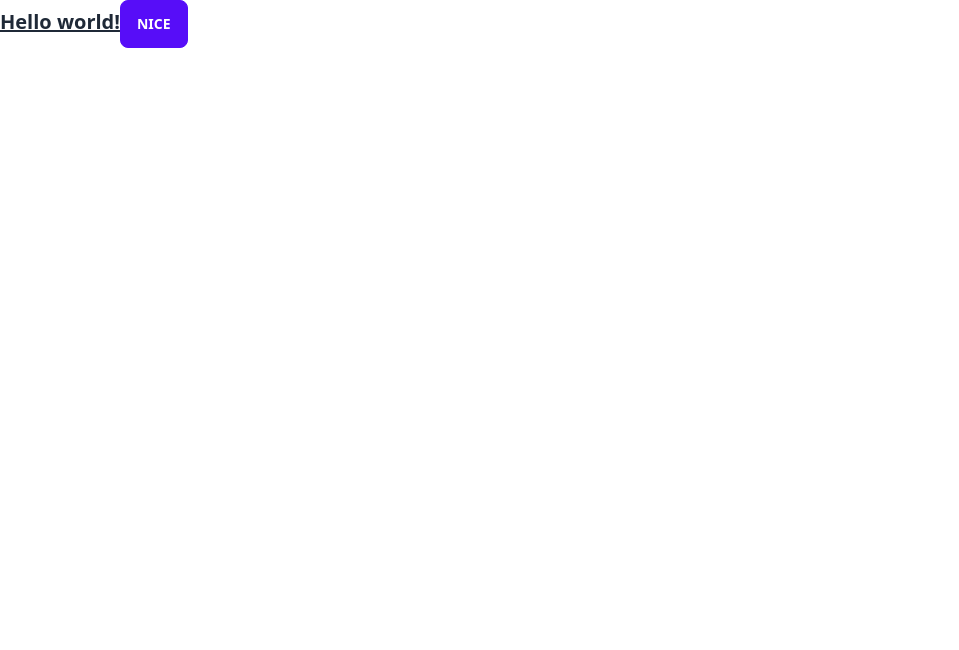
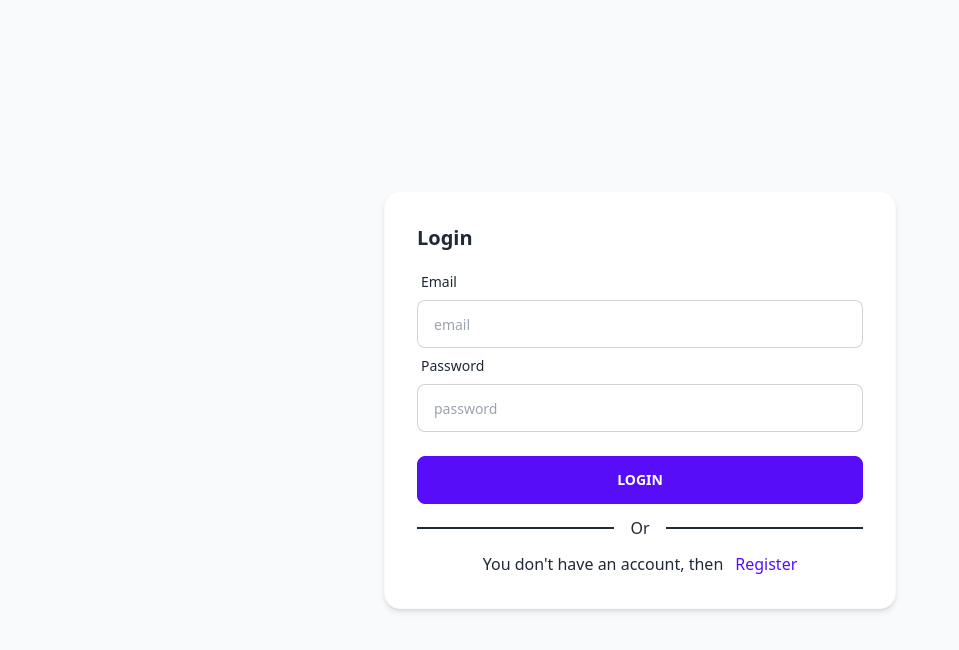
Before and after one commit to kakaprodo/zatech-ecommerce-clientside, a React (Create React App) app: page / in a window 1280 px wide. Shown: the top 650 px of the page, without its empty margins (0-959 px from the left). Built offline with nearby package versions, Linux system fonts and the light colour scheme.

Commit message:
UI - Authentication: design signup and login page

```diff
--- a/package.json
+++ b/package.json
@@ -9,6 +9,7 @@
     "daisyui": "^1.25.4",
     "react": "^17.0.2",
     "react-dom": "^17.0.2",
+    "react-router-dom": "^6.2.1",
     "react-scripts": "5.0.0",
     "web-vitals": "^2.1.4"
   },
--- a/src/App.js
+++ b/src/App.js
@@ -1,11 +1,13 @@
+import React from 'react';
+import { BrowserRouter } from "react-router-dom";
+import AppRoute from "./pages/app-route";
 import './App.css';
 
 function App() {
   return (
-    <h1 className="text-xl font-bold underline">
-      Hello world!
-      <button className="btn btn-primary">Nice</button>
-    </h1>
+    <BrowserRouter>
+      <AppRoute />
+    </BrowserRouter>
   );
 }
 
--- /dev/null
+++ b/src/pages/app-route.js
@@ -0,0 +1,16 @@
+import React from 'react';
+import { Routes, Route } from "react-router-dom";
+import RouteName from '../utility/route-names';
+import LoginPage from './auth/login';
+import RegisterPage from './auth/register';
+
+const AppRoute = () => {
+    return (
+        <Routes>
+            <Route path={RouteName.INDEX} element={<LoginPage />} />
+            <Route path={RouteName.REGISTER} element={<RegisterPage />} />
+        </Routes>
+    );
+}
+
+export default AppRoute;
--- /dev/null
+++ b/src/pages/auth/login.js
@@ -0,0 +1,42 @@
+import React from 'react';
+import { Link } from 'react-router-dom';
+import RouteName from '../../utility/route-names';
+
+const LoginPage = () => {
+
+    return (
+        <div className="hero min-h-screen bg-base-200">
+
+            <div className="card w-full max-w-lg card-bordered shadow-md bg-white">
+                <div className='card-body'>
+                    <span className='card-title'>Login</span>
+                    <div className="form-control">
+                        <label className="label">
+                            <span className="label-text">Email</span>
+                        </label>
+                        <input type="text" placeholder="email" className="input input-bordered" />
+                    </div>
+                    <div className="form-control">
+                        <label className="label">
+                            <span className="label-text">Password</span>
+                        </label>
+                        <input type="text" placeholder="password" className="input input-bordered" />
+                    </div>
+                    <div className="form-control mt-6">
+                        <input type="button" value="Login" className="btn btn-primary" />
+                    </div>
+                    <div className='divider'>Or</div>
+                    <div className='flex place-content-center'>
+                        <span>You don't have an account, then </span>
+                        <Link className="text-primary pl-3" to={RouteName.REGISTER} > Register</Link>
+                    </div>
+                </div>
+            </div>
+
+        </div>
+
+
+    );
+}
+
+export default LoginPage;
--- /dev/null
+++ b/src/pages/auth/register.js
@@ -0,0 +1,53 @@
+import React from 'react';
+import { Link } from 'react-router-dom';
+import RouteName from '../../utility/route-names';
+
+const RegisterPage = () => {
+
+    return (
+        <div className="hero min-h-screen bg-base-200">
+
+            <div className="card w-full max-w-lg card-bordered shadow-md bg-white">
+                <div className='card-body'>
+                    <span className='card-title'>Register</span>
+                    <div className="form-control">
+                        <label className="label">
+                            <span className="label-text">Name</span>
+                        </label>
+                        <input type="text" placeholder="Name" className="input input-bordered" />
+                    </div>
+                    <div className="form-control">
+                        <label className="label">
+                            <span className="label-text">Email</span>
+                        </label>
+                        <input type="text" placeholder="email" className="input input-bordered" />
+                    </div>
+                    <div className="form-control">
+                        <label className="label">
+                            <span className="label-text">Password</span>
+                        </label>
+                        <input type="text" placeholder="password" className="input input-bordered" />
+                    </div>
+                    <div className="form-control">
+                        <label className="label">
+                            <span className="label-text">Confirm password</span>
+                        </label>
+                        <input type="text" placeholder="Confirm password" className="input input-bordered" />
+                    </div>
+                    <div className="form-control mt-6">
+                        <input type="button" value="Login" className="btn btn-primary" />
+                    </div>
+                    <div className='divider'>Or</div>
+                    <div className='flex place-content-center'>
+                        <span>You don't have an account, then </span>
+                        <Link className="text-primary pl-3" to={RouteName.INDEX} >Login</Link>
+                    </div>
+                </div>
+            </div>
+
+        </div>
+
+    );
+}
+
+export default RegisterPage;
--- /dev/null
+++ b/src/utility/route-names.js
@@ -0,0 +1,6 @@
+const RouteName = {
+    INDEX: '/',
+    REGISTER: 'register'
+}
+
+export default RouteName;
```
Also changed, not shown: 2 other files (tests, documents, lock files or other folders).
